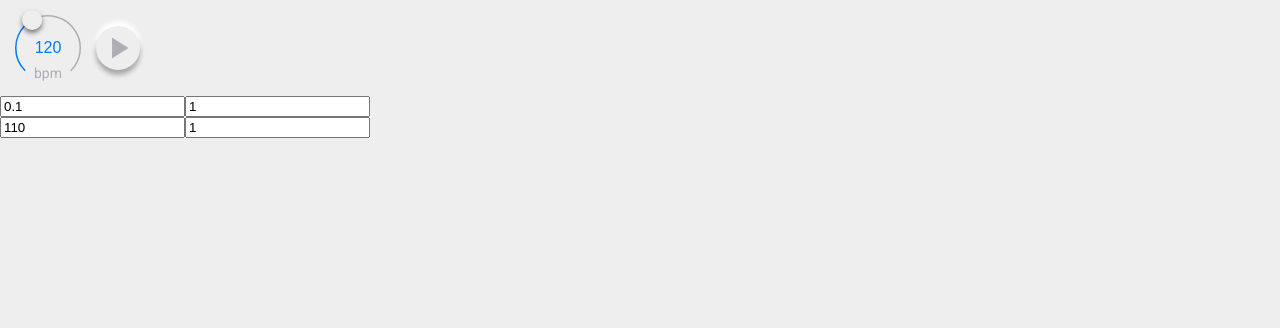
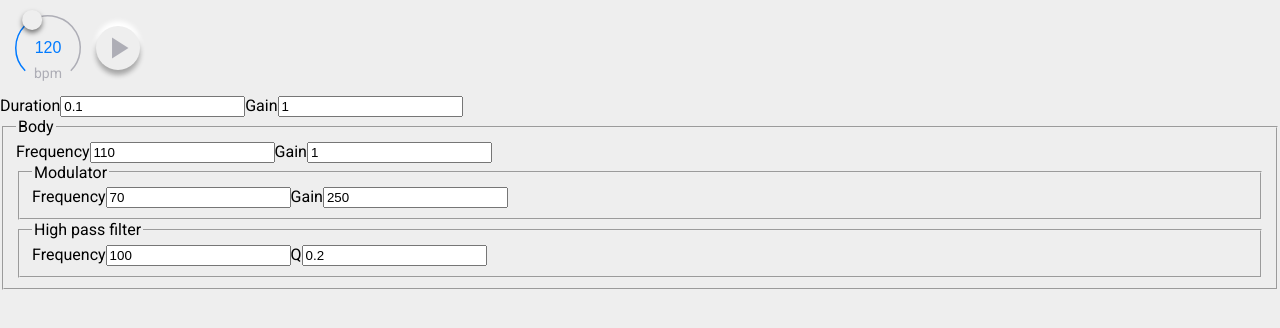
Before and after one commit to Volcomix/jsdaw, a React app: page / in a window 1280 px wide. Shown: the top 328 px of the page. Built offline with nearby package versions, Linux system fonts and the light colour scheme.

Commit message:
Add body controls

```diff
--- a/src/synth/BassDrum/BassDrum.component.js
+++ b/src/synth/BassDrum/BassDrum.component.js
@@ -26,6 +26,7 @@ class BassDrum extends React.Component {
     const { duration, gain, body } = this.state
     return (
       <div>
+        <label>Duration</label>
         <input
           type='number'
           min={0}
@@ -33,6 +34,7 @@ class BassDrum extends React.Component {
           value={duration}
           onChange={this.handleDurationChange}
         />
+        <label>Gain</label>
         <input
           type='number'
           min={0}
--- a/src/synth/BassDrum/Body.component.js
+++ b/src/synth/BassDrum/Body.component.js
@@ -1,7 +1,9 @@
 import React from 'react'
 
 const Body = ({ value, onChange }) => (
-  <div>
+  <fieldset>
+    <legend>Body</legend>
+    <label>Frequency</label>
     <input
       type='number'
       min={0}
@@ -9,9 +11,10 @@ const Body = ({ value, onChange }) => (
       value={value.frequency}
       onChange={event => onChange({
         ...value,
-        frequency: event.target.valueAsNumber
+        frequency: event.target.valueAsNumber,
       })}
     />
+    <label>Gain</label>
     <input
       type='number'
       min={0}
@@ -19,10 +22,72 @@ const Body = ({ value, onChange }) => (
       value={value.gain}
       onChange={event => onChange({
         ...value,
-        gain: event.target.valueAsNumber
+        gain: event.target.valueAsNumber,
       })}
     />
-  </div>
+    <fieldset>
+      <legend>Modulator</legend>
+      <label>Frequency</label>
+      <input
+        type='number'
+        min={0}
+        step={1}
+        value={value.modulator.frequency}
+        onChange={event => onChange({
+          ...value,
+          modulator: {
+            ...value.modulator,
+            frequency: event.target.valueAsNumber,
+          },
+        })}
+      />
+      <label>Gain</label>
+      <input
+        type='number'
+        min={0}
+        step={1}
+        value={value.modulator.gain}
+        onChange={event => onChange({
+          ...value,
+          modulator: {
+            ...value.modulator,
+            gain: event.target.valueAsNumber,
+          },
+        })}
+      />
+    </fieldset>
+    <fieldset>
+      <legend>High pass filter</legend>
+      <label>Frequency</label>
+      <input
+        type='number'
+        min={0}
+        step={1}
+        value={value.highPassFilter.frequency}
+        onChange={event => onChange({
+          ...value,
+          highPassFilter: {
+            ...value.highPassFilter,
+            frequency: event.target.valueAsNumber,
+          },
+        })}
+      />
+      <label>Q</label>
+      <input
+        type='number'
+        min={0}
+        step={0.01}
+        value={value.highPassFilter.Q}
+        onChange={event => onChange({
+          ...value,
+          highPassFilter: {
+            ...value.highPassFilter,
+            Q: event.target.valueAsNumber,
+          },
+        })}
+      />
+    </fieldset>
+  </fieldset>
 )
 
 export default Body
```
